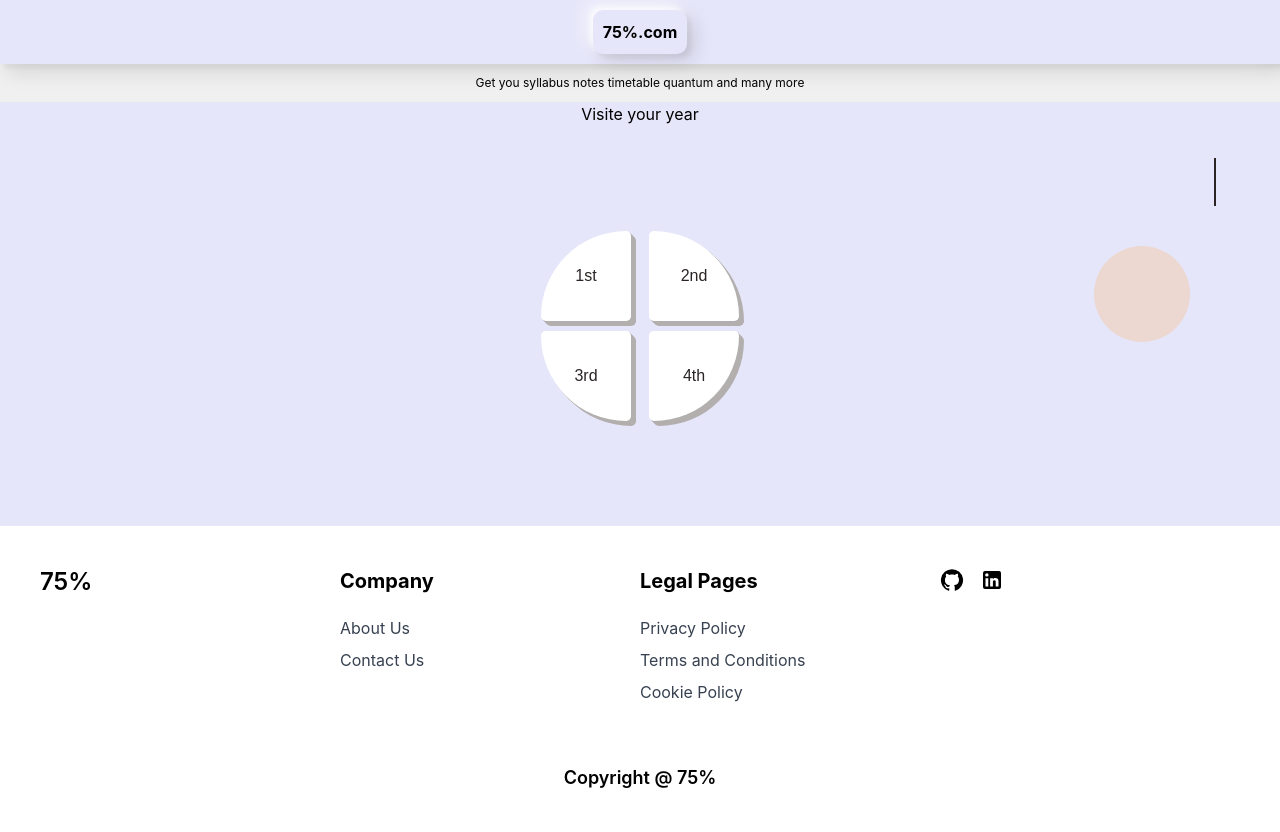
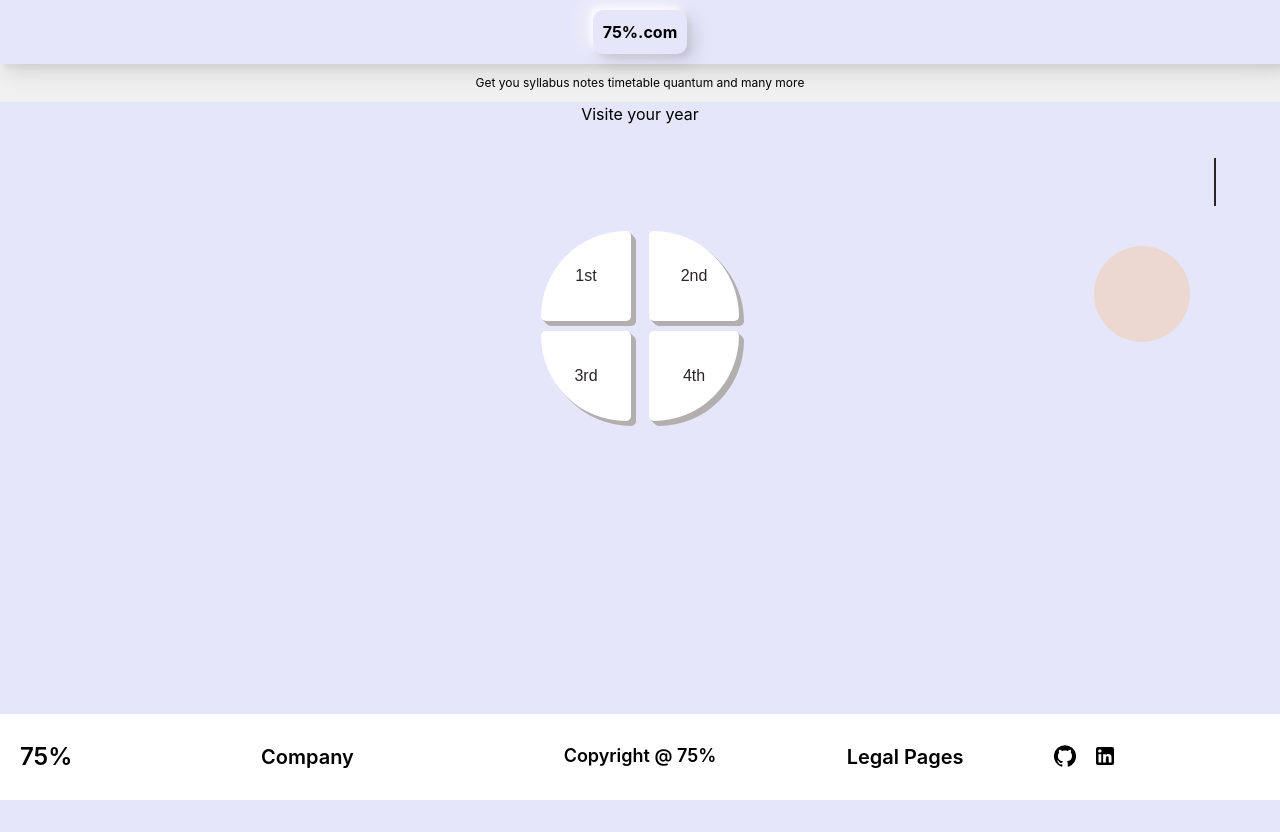
Before and after one commit to AbhiDiva96/75per, a React (Create React App) app: page / in a window 1280 px wide. After the commit the page ends 800 px from the top, so only its background shows below. Built offline with nearby package versions, Linux system fonts and the light colour scheme.

Commit message:
Updated Footer
Signed-off-by: Hemashree M S <hemashree21.msh@gmail.com>

```diff
--- a/src/pages/footer.css
+++ b/src/pages/footer.css
@@ -1,109 +1,32 @@
-/* body {
-    margin: 0;
-    padding: 0;
+
+#root {
+  min-height: 100%;
   display: flex;
   flex-direction: column;
-    min-height: 100vh;
-  } */
-
-.footer{
-    position: fixed;
-   bottom:0;
-   width: 100%;
-
 }
 
-.fram{
-     display: flex;
-    justify-content: space-around;
-    background-color: #f8f8f8;
+.footer {
+  position: fixed;
   bottom: 0;
-    position: relative;
-     box-shadow:
-     -7px -7px 20px 0px #fff9,
-     -4px -4px 5px 0px #fff9,
-     7px 7px 20px 0px #0002,
-     4px 4px 5px 0px #0001,
-     inset 0px 0px 0px 0px #fff9,
-     inset 0px 0px 0px 0px #0001,
-     inset 0px 0px 0px 0px #fff9,        inset 0px 0px 0px 0px #0001;
-   transition:box-shadow 0.6s cubic-bezier(.79,.21,.06,.81);
-     border-radius: 10px;
+  width: 100%;
+  background-color: white;
+  transition: bottom 0.3s ease, height 0.3s ease;
+  z-index: 1000;
 }
 
-
-.github{
-    display: flex;
-    flex-direction: row;
-    /* justify-content: space-between; */
-    align-items: center;
-     padding: 10px;
-    margin: 5px;
-
-    position: relative;
-     box-shadow:
-     -7px -7px 20px 0px #fff9,
-     -4px -4px 5px 0px #fff9,
-     7px 7px 20px 0px #0002,
-     4px 4px 5px 0px #0001,
-     inset 0px 0px 0px 0px #fff9,
-     inset 0px 0px 0px 0px #0001,
-     inset 0px 0px 0px 0px #fff9,        inset 0px 0px 0px 0px #0001;
-   transition:box-shadow 0.6s cubic-bezier(.79,.21,.06,.81);
-     border-radius: 10px;
+.footer.expanded {
+  bottom: 0;
+  height: auto;
 }
 
-  .github:hover{
-    background: radial-gradient(circle,  #0ff 0%, #e0e5ec 60%);
-      color: rgba(65, 78, 143, 0.5);
-      animation: colorchange 3s linear infinite;
-    }
-    .github:active{
-      box-shadow:  4px 4px 6px 0 rgba(98, 90, 155, 0.5),
-                  -4px -4px 6px 0 rgba(10, 75, 154, 0.2),
-        inset -4px -4px 6px 0 rgba(4, 124, 145, 0.842),
-        inset 4px 4px 6px 0 rgba(35, 102, 185, 0.3);
+.footer-content {
+  padding: 20px;
 }
 
-    @keyframes colorchange {
-      to {filter: hue-rotate(360deg);}
+.footer .toggle-list {
+  display: none;
 }
 
-.founder{
-     justify-content: center;
+.footer .toggle-list.show {
+  display: block;
 }
-.linkedin{
-  display: flex;
-  flex-direction: row;
-  align-items: center;
-  cursor: pointer;
-  padding: 10px;
-  margin: 5px;
-  position: relative;
-   box-shadow:
-   -7px -7px 20px 0px rgba(255, 255, 255, 0.6),
-   -4px -4px 5px 0px rgba(255, 255, 255, 0.6),
-   7px 7px 20px 0px rgba(18, 158, 233, 0.133),
-   4px 4px 5px 0px rgba(0, 162, 255, 0.067),
-   inset 0px 0px 0px 0px #fff9,
-   inset 0px 0px 0px 0px rgba(7, 164, 255, 0.067),
-   inset 0px 0px 0px 0px rgba(255, 255, 255, 0.6),        inset 0px 0px 0px 0px rgba(0, 0, 0, 0.067);
- transition:box-shadow 0.6s cubic-bezier(.79,.21,.06,.81);
-   border-radius: 10px;
-}
-
-.linkedin:hover{
-  background: radial-gradient(circle,  #0ff 0%, #e0e5ec 60%);
-    color: rgba(65, 78, 143, 0.5);
-    animation: colorchange 3s linear infinite;
-  }
-  .linkedin:active{
-    box-shadow:  4px 4px 6px 0 rgba(98, 90, 155, 0.5),
-                -4px -4px 6px 0 rgba(10, 75, 154, 0.2),
-      inset -4px -4px 6px 0 rgba(4, 124, 145, 0.842),
-      inset 4px 4px 6px 0 rgba(35, 102, 185, 0.3);
-  }
-
-  @keyframes colorchange {
-    to {filter: hue-rotate(360deg);}
-  }
--- a/src/pages/footer.js
+++ b/src/pages/footer.js
@@ -1,42 +1,71 @@
+import { useState } from 'react';
 import GitHubIcon from '@mui/icons-material/GitHub';
 import LinkedInIcon from '@mui/icons-material/LinkedIn';
+import './footer.css';
 
 const Footer = () => {
+  const [showCompanyList, setShowCompanyList] = useState(false);
+  const [showLegalList, setShowLegalList] = useState(false);
+
+  const toggleCompanyList = () => setShowCompanyList(!showCompanyList);
+  const toggleLegalList = () => setShowLegalList(!showLegalList);
+
+  const isExpanded = showCompanyList || showLegalList;
+
   return (
-    <div className='bg-white text-black p-10'>
+    <div className={`footer ${isExpanded ? 'expanded' : ''}`}>
+      <div className='footer-content'>
         <div className='md:flex'>
-            <div className='md:w-1/4'>
-            <span className="self-center text-2xl font-semibold whitespace-nowrap text-black">
+          <div className='md:w-1/6 md:items-center md:flex'>
+            <span className="text-2xl font-semibold text-black">
               75%
             </span>
           </div>
-            <div className='md:w-3/4 justify-evenly md:flex'>
-                <div className='md:w-1/3'>
-                    <p className='text-black font-bold mt-8 block w-auto md:mt-0'>Company</p>
-                    <ul className='text-gray-700 py-4'>
+          <div className='md:w-5/6 justify-evenly gap-8 md:gap-0 md:flex'>
+            <div className='md:w-1/6 my-2'>
+              <p
+                className='text-black font-semibold text-md mt-8 block w-auto md:mt-0 cursor-pointer'
+                onClick={toggleCompanyList}
+              >
+                Company
+              </p>
+              <ul className={`text-gray-700 py-4 toggle-list ${showCompanyList ? 'show' : ''}`}>
                 <li className='py-1 cursor-pointer'>About Us</li>
                 <li className='py-1 cursor-pointer'>Contact Us</li>
+                <li className='py-1 cursor-pointer'>FAQ</li>
               </ul>
             </div>
-                <div className='md:w-1/3'>
-                <p className='text-black font-bold w-auto block'>Legal Pages</p>
-                    <ul className='text-gray-700 py-4 cursor-pointer'>
+            <div className='md:w-2/6 my-2 w-full text-black xl:flex justify-center font-semibold text-md lg:text-lg xl:text-md'>
+              Copyright @ 75%
+            </div>
+            <div className='md:w-1/6 my-2'>
+              <p
+                className='text-black font-semibold w-auto block cursor-pointer'
+                onClick={toggleLegalList}
+              >
+                Legal Pages
+              </p>
+              <ul className={`text-gray-700 py-4 toggle-list ${showLegalList ? 'show' : ''}`}>
                 <li className='py-1 cursor-pointer'>Privacy Policy</li>
                 <li className='py-1 cursor-pointer'>Terms and Conditions</li>
                 <li className='py-1 cursor-pointer'>Cookie Policy</li>
               </ul>
             </div>
-                <div className='w-1/3'>
+            <div className='w-1/6 my-2'>
               <div className='md:justify-end'>
-            <a href="https://github.com/AbhiDiva96/75per"><GitHubIcon className='cursor-pointer mr-4'/></a>
-            <a href="https://www.linkedin.com/in/abhishek-kumar-062231198/"><LinkedInIcon className='cursor-pointer'/></a>
+                <a href="https://github.com/AbhiDiva96/75per">
+                  <GitHubIcon className='cursor-pointer mr-4'/>
+                </a>
+                <a href="https://www.linkedin.com/in/abhishek-kumar-062231198/">
+                  <LinkedInIcon className='cursor-pointer'/>
+                </a>
               </div>
             </div>
           </div>
         </div>
-        <div className='mt-10 text-black xl:flex justify-center font-semibold text-sm lg:text-lg xl:text-md'>Copyright @ 75%</div>
+      </div>
     </div>
   )
 }
 
-export default Footer
+export default Footer;
```
Lines whose indentation alone changed are shown as unchanged.
